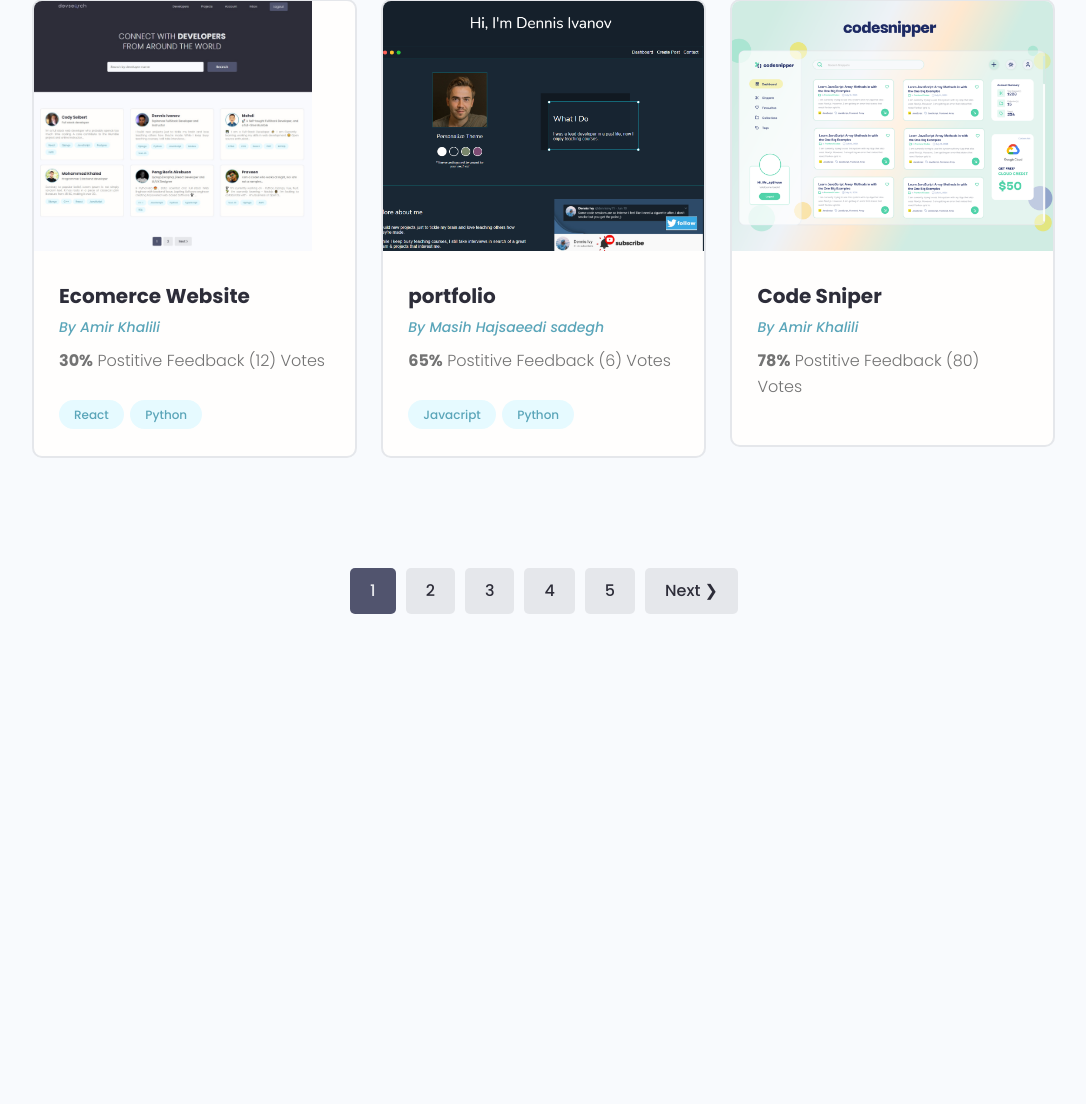
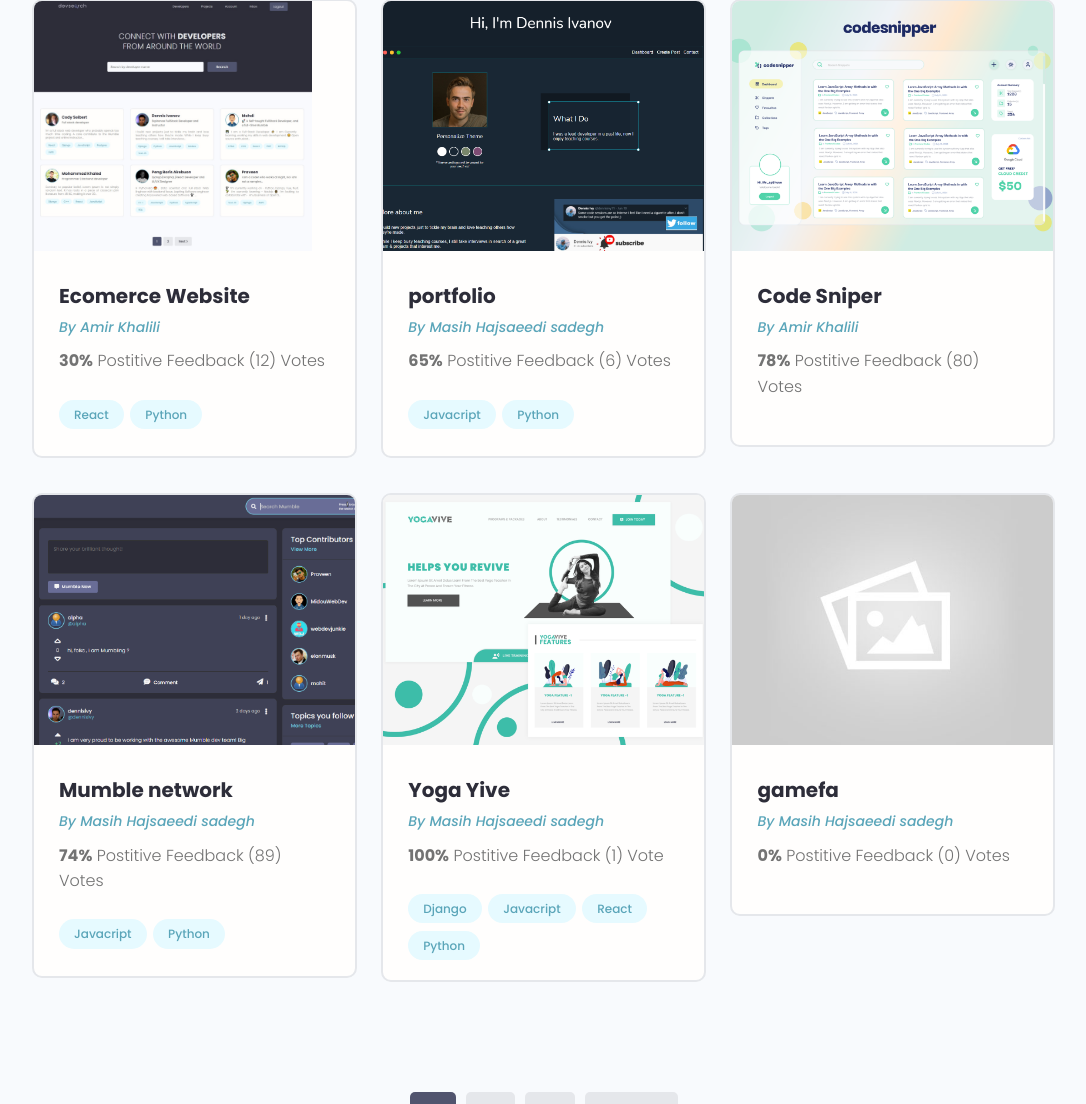
Before and after one commit to 1999masih/Devsearch, a Django app: page /projects/ in a window 1280 px wide. Shown: the part 403-1507 px from the top of the page, without its empty margins (96-1182 px from the left). Before the commit the page ends 1017 px from the top, so only its background shows below. Run offline with Django 3.2, Linux system fonts and the light colour scheme; data comes from the database, SQL or seed files in the repository; some libraries are stand-ins or nearby versions.

Commit message:
pagination+search fixed

```diff
--- a/projects/templates/projects/projects.html
+++ b/projects/templates/projects/projects.html
@@ -10,7 +10,7 @@
         </div>
 
         <div class="hero-section__search">
-          <form class="form" action="{% url 'projects' %}" method="GET">
+          <form id="searchForm" class="form" action="{% url 'projects' %}" method="GET">
             <div class="form__field">
               <label for="formInput#search">Search By Projects </label>
               <input class="input input--text" id="formInput#search" type="text" name="search_query"
--- a/projects/views.py
+++ b/projects/views.py
@@ -9,7 +9,7 @@ from .utils import search_projects, paginate_projects
 def projects(request):
     projects, search_query = search_projects(request)
 
-    custom_range, projects = paginate_projects(request, projects, 3)
+    custom_range, projects = paginate_projects(request, projects, 6)
 
     context = {'projects': projects, 'search_query':search_query, 'custom_range':custom_range}
     return render(request, 'projects/projects.html', context)
--- /dev/null
+++ b/static/js/main.js
@@ -0,0 +1,21 @@
+
+let searchForm = document.getElementById('searchForm')
+let pageLinks = document.getElementsByClassName('page-link')
+
+//Ensure searchForm exist
+if(searchForm){
+for(let i = 0; pageLinks.length > i; i++){
+    pageLinks[i].addEventListener('click', function (e){
+    e.preventDefault()
+
+    //GET DATA ATTRIBUTE
+    let page = this.dataset.page
+
+    //ADD HIDDEN SEARCH INPUT to form
+    searchForm.innerHTML += `<input value=${page} name="page" hidden />`
+
+    //SUBMIT
+    searchForm.submit()
+    })
+}
+}
--- a/templates/main.html
+++ b/templates/main.html
@@ -46,4 +46,5 @@
 
 </body>
 <script src="{% static 'uikit/app.js' %}"></script>
+<script src="{% static 'js/main.js' %}"></script>
 </html>
--- a/templates/pagination.html
+++ b/templates/pagination.html
@@ -4,21 +4,21 @@
 
 
         {% if queryset.has_previous %}
-            <li><a href="?page={{queryset.previous_page_number}}" class="btn page-link " >&#10094; Prev</a></li>
+            <li><a href="?page={{queryset.previous_page_number}}" class="btn page-link" data-page="{{queryset.previous_page_number}}" >&#10094; Prev</a></li>
         {% endif %}
 
 
         {% for page in custom_range %}
 
           {% if page == queryset.number %}
-            <li><a href="?page={{page}}" class="btn page-link btn--sub" >{{page}}</a></li>
+            <li><a href="?page={{page}}" class="btn page-link btn--sub" data-page="{{page}}" >{{page}}</a></li>
           {% else %}
-            <li><a href="?page={{page}}" class="btn page-link">{{page}}</a></li>
+            <li><a href="?page={{page}}" class="btn page-link" data-page="{{page}}">{{page}}</a></li>
           {% endif %}
         {% endfor %}
 
         {% if queryset.has_next %}
-            <li><a href="?page={{queryset.next_page_number}}" class="btn page-link " >Next &#10095;</a></li>
+            <li><a href="?page={{queryset.next_page_number}}" class="btn page-link" data-page="{{queryset.next_page_number}}" >Next &#10095;</a></li>
         {% endif %}
       </ul>
     </div>
--- a/users/templates/users/profiles.html
+++ b/users/templates/users/profiles.html
@@ -11,7 +11,7 @@
         </div>
 
         <div class="hero-section__search">
-          <form class="form" action="{% url 'profiles' %}" method="GET">
+          <form id="searchForm"  class="form" action="{% url 'profiles' %}" method="GET">
             <div class="form__field">
               <label for="formInput#search">Search Developers </label>
               <input class="input input--text" id="formInput#search" type="text" name="search_query"
```
